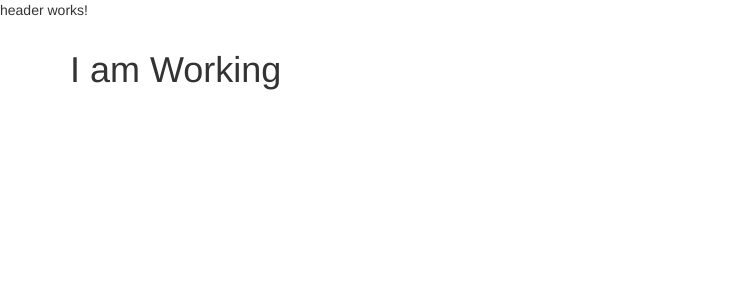
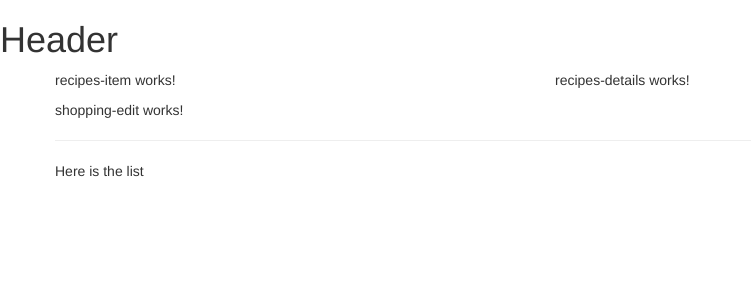
Before and after one commit to Knightch/Angular-Course, an Angular app in the folder My-First-App/: page / in a window 1280 px wide. Shown: the top 300 px of the page, without its empty margins (0-751 px from the left). Built offline with nearby package versions, Linux system fonts and the light colour scheme.

Commit message:
Working with component in project

```diff
--- a/My-First-App/src/app/app.component.html
+++ b/My-First-App/src/app/app.component.html
@@ -1,8 +1,9 @@
 <app-header></app-header>
 <div class="container">
     <div class="row">
-        <div class="col-xs-12">
-            <h1>I am Working</h1>
-        </div>
+      <div class="col-xl-12">
+          <app-recipes></app-recipes>
+          <app-shopping></app-shopping>
+      </div>
     </div>
 </div>
--- a/My-First-App/src/app/header/header.component.html
+++ b/My-First-App/src/app/header/header.component.html
@@ -1 +1 @@
-<p>header works!</p>
+<h1>Header</h1>
--- a/My-First-App/src/app/recipes/recipes-list/recipes-list.component.html
+++ b/My-First-App/src/app/recipes/recipes-list/recipes-list.component.html
@@ -1 +1 @@
-<p>recipes-list works!</p>
+<app-recipes-item></app-recipes-item>
--- a/My-First-App/src/app/recipes/recipes.component.html
+++ b/My-First-App/src/app/recipes/recipes.component.html
@@ -1 +1,10 @@
-<p>recipes works!</p>
+<div class="contaniner">
+    <div class="row">
+        <div class="col-md-5">
+            <app-recipes-list></app-recipes-list>
+        </div>
+        <div class="col-md-5">
+            <app-recipes-details></app-recipes-details>
+        </div>
+    </div>
+</div>
--- a/My-First-App/src/app/shopping/shopping.component.html
+++ b/My-First-App/src/app/shopping/shopping.component.html
@@ -1 +1,7 @@
-<p>shopping works!</p>
+<div class="row">
+    <div class="col-xs-10">
+        <app-shopping-edit></app-shopping-edit>
+        <hr>
+        <p>Here is the list</p>
+    </div>
+</div>
```
